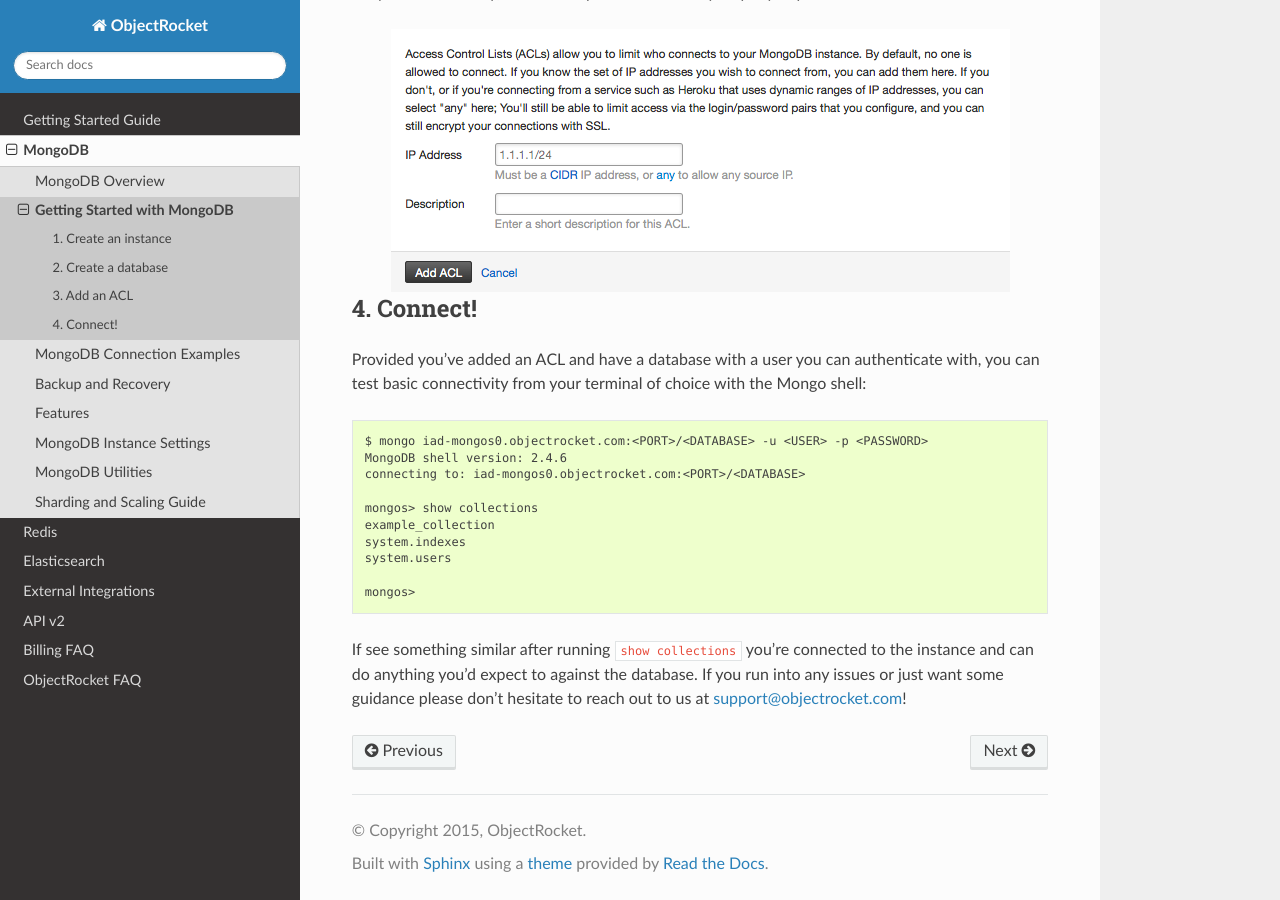
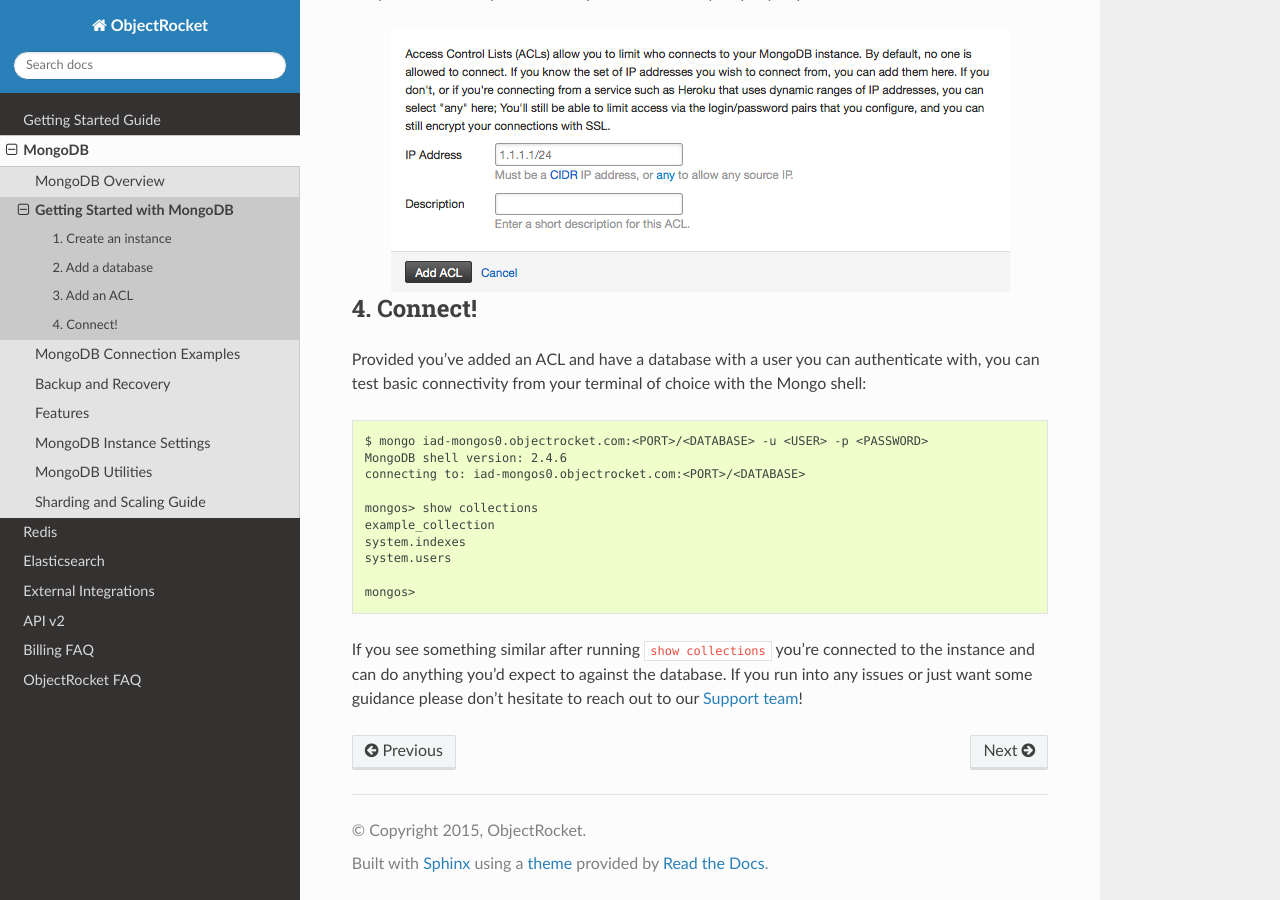
Before and after one commit to zcorleissen/documentation, a Sphinx documentation site: the page built from source/mongodb_getting_started.rst, in a window 1280 px wide and 900 px high, scrolled down 2881 px. Built offline with Sphinx 7.4.7 and the Read the Docs theme 2.0.0, drawn with Linux system fonts in a browser that asks for light colours; some of the changed text lies outside the part shown.

Commit message:
grammer fixes from comments

```diff
--- a/source/mongodb_getting_started.rst
+++ b/source/mongodb_getting_started.rst
@@ -30,7 +30,7 @@
 
 - Select a version to deploy. We offer MongoDB 2.4, 2.6, and 3.0.
 
-- Select a plan that suits your needs. Consider that as you grow you always add shards in your plan size when using a Sharded instance, but that isn't possible for a Replica Set. For more details, check out `plans and pricing <http://www.objectrocket.com/pricing>`_.
+- Select a plan that suits your needs. Consider that as you grow you always add shards in your plan size when using a Sharded instance, but that isn't possible for a Replica Set. For more details, check out `plans and pricing <http://objectrocket.com/pricing>`_.
 
 - Select a zone that suits your needs. Zones are either Rackspace and/or AWS Direct Connect zones, labeled by airport codes in that region. Check out the `zone map <http://objectrocket.com/features>`_.
 
@@ -39,7 +39,7 @@
 .. image:: images/createmongo_2.png
    :align: center
 
-2. Create a database
+2. Add a database
 ~~~~~~~~~~~~~~~~~~~~
 
 .. image:: images/adddatabase.png
@@ -74,4 +74,4 @@
 	mongos>
 
 
-If see something similar after running ``show collections`` you're connected to the instance and can do anything you'd expect to against the database. If you run into any issues or just want some guidance please don't hesitate to reach out to us at `support@objectrocket.com <mailto:support@objectrocket.com>`_!
+If you see something similar after running ``show collections`` you're connected to the instance and can do anything you'd expect to against the database. If you run into any issues or just want some guidance please don't hesitate to reach out to our `Support team <mailto:support@objectrocket.com>`_!
--- a/source/redis_getting_started.rst
+++ b/source/redis_getting_started.rst
@@ -26,7 +26,7 @@
 
 - Select a zone that suits your needs. Zones are either Rackspace or AWS Direct Connect zones, labeled by airport codes in that region. Check out the `zone map <http://objectrocket.com/features>`_ for more details.
 
-- Select a plan that suits your needs. For more details, check out `plans and pricing <http://www.objectrocket.com/pricing>`_.
+- Select a plan that suits your needs. For more details, check out `plans and pricing <http://objectrocket.com/pricing>`_.
 
 .. image:: images/createredis.png
    :align: center
```
